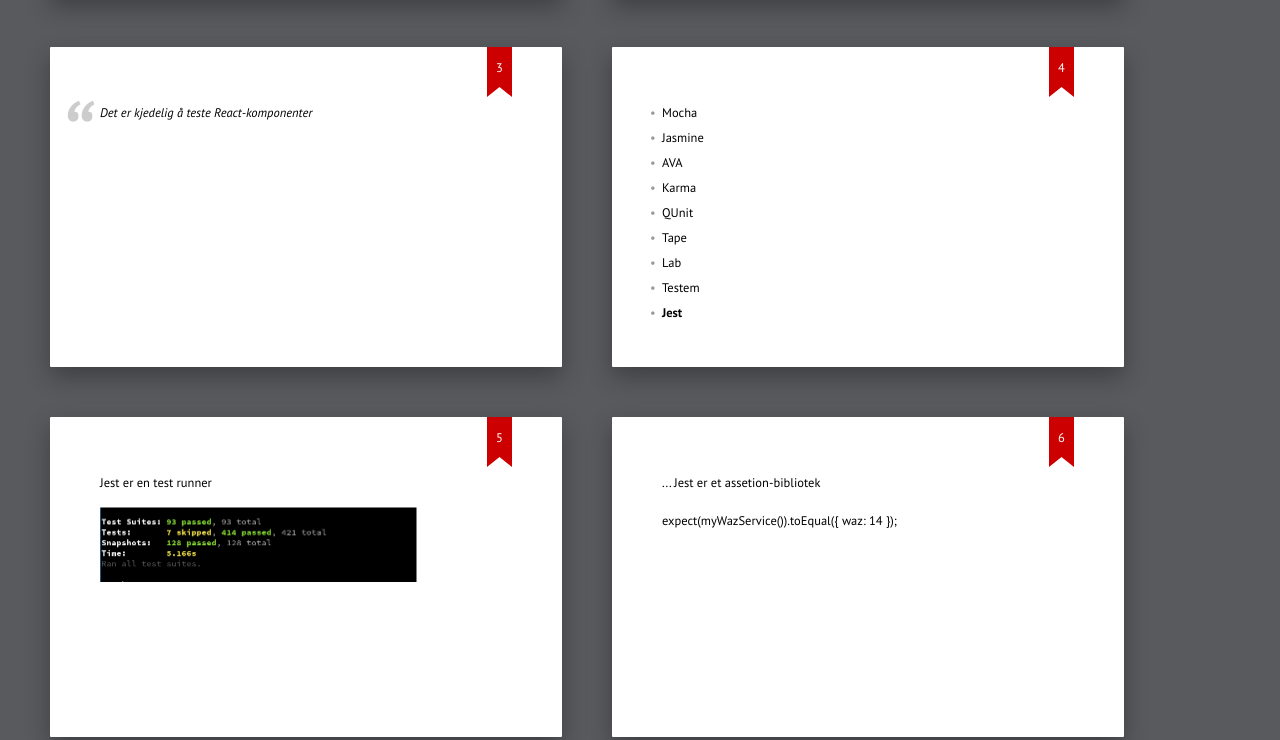
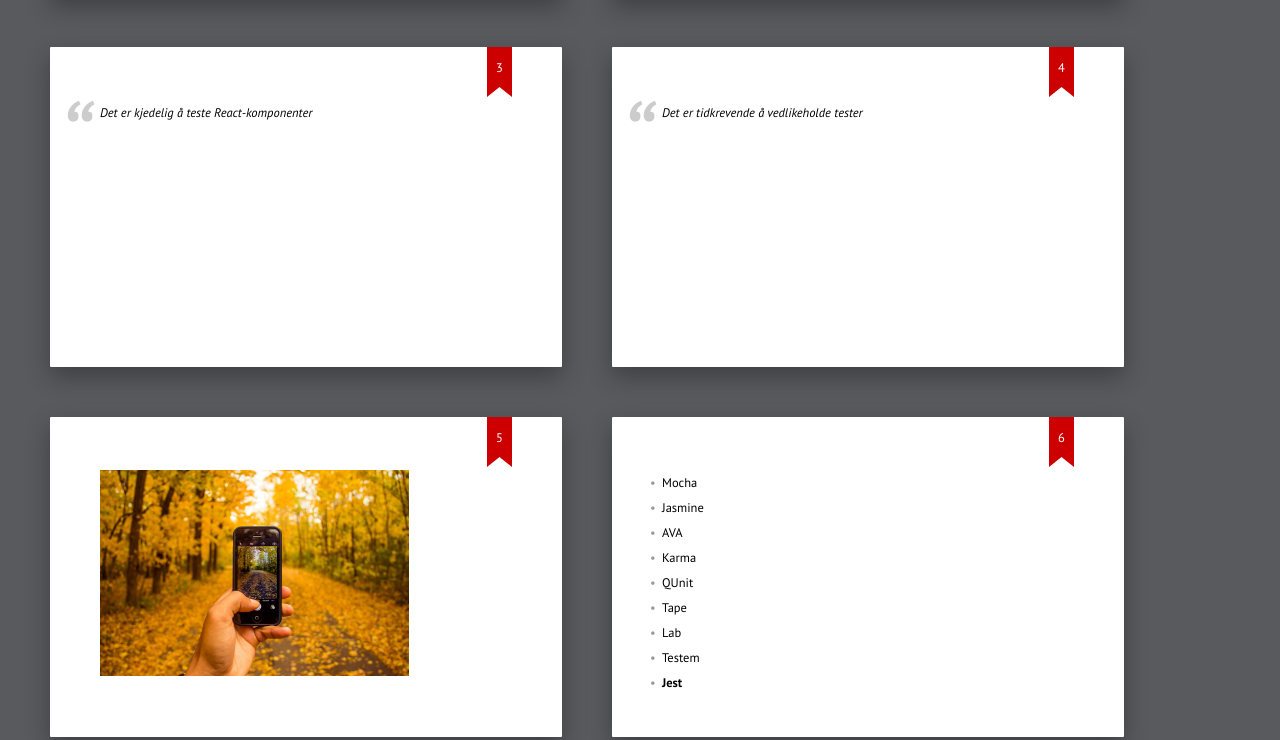
Before and after one commit to kmkr/lt-jest-snapshots, a plain HTML site: page presentation/index.html in a window 1280 px wide. Shown: the part 373-1113 px from the top of the page. Drawn offline with Linux system fonts and the light colour scheme.

Commit message:
Add snapshot img

```diff
--- a/presentation/index.html
+++ b/presentation/index.html
@@ -28,6 +28,16 @@
 				<p>Det er kjedelig å teste React-komponenter</p>
 			</blockquote>
 		</figure>
+	</section>
+	<section class="slide">
+		<figure>
+			<blockquote>
+				<p>Det er tidkrevende å vedlikeholde tester</p>
+			</blockquote>
+		</figure>
+	</section>
+	<section class="slide">
+		<img style="max-width: 75%;" src="imgs/snapshot.jpg"/>
 	</section>
 	<section class="slide">
 		<ul>
```
Also changed, not shown: presentation/imgs/snapshot.jpg (added).
